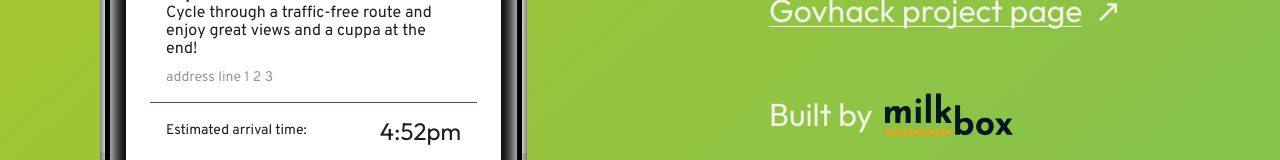
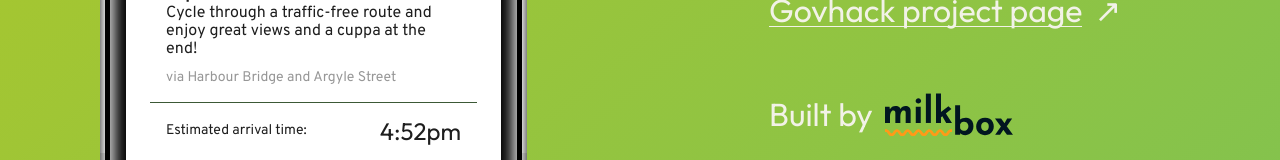
Before and after one commit to callistusystan/cycl, a React (Create React App) app: page /scenic in a window 1280 px wide. Shown: the part 591-751 px from the top of the page. Built offline with nearby package versions, Linux system fonts and the light colour scheme.

Commit message:
Fix styling on search result page and update address line in scenic page

```diff
--- a/src/pages/ScenicPage.js
+++ b/src/pages/ScenicPage.js
@@ -143,7 +143,7 @@ class ScenicPage extends Component {
             </span>
 
             <span style={{marginTop: 12, color: 'var(--slate)', font: 'var(--copy14)'}}>
-              address line 1 2 3
+              via Harbour Bridge and Argyle Street
             </span>
 
           </div>
--- a/src/pages/SearchResultPage.js
+++ b/src/pages/SearchResultPage.js
@@ -156,6 +156,7 @@ class SearchResultPage extends Component {
         <div
           style={{
             padding: "24px 16px 0",
+            width: '100%',
             display: "flex",
             flexDirection: "column",
           }}
```
